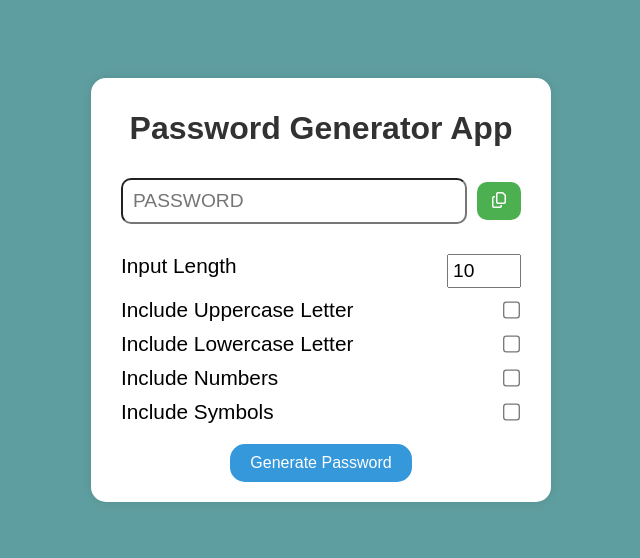
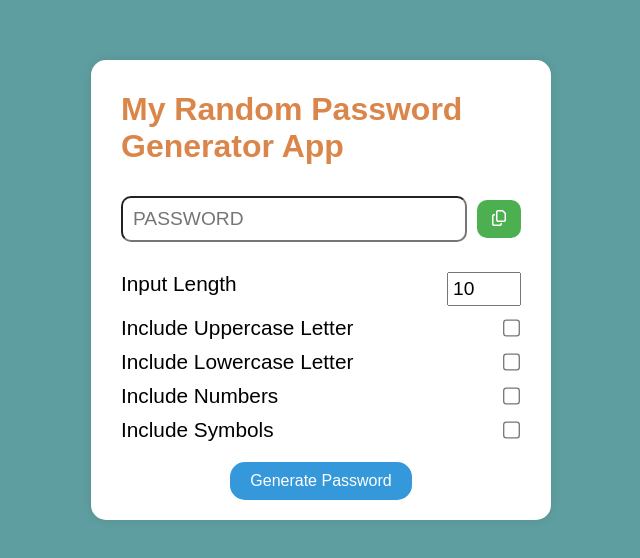
Before and after one commit to Hem1144/password-generator-app, a plain HTML site: page index.html in a window 1280 px wide. Shown: the part 110-668 px from the top of the page, without its empty margins (319-959 px from the left). Drawn offline with Linux system fonts and the light colour scheme.

Commit message:
feat: Made app more informative and clear

```diff
--- a/index.html
+++ b/index.html
@@ -15,7 +15,7 @@
   </head>
   <body>
     <div class="container">
-      <h1>Password Generator App</h1>
+      <h1>My Random Password Generator App</h1>
       <div class="password-section">
         <input
           class="password-display"
--- a/style.css
+++ b/style.css
@@ -26,6 +26,8 @@ body {
 h1 {
   font-size: 2rem;
   opacity: 0.8;
+  color: chocolate;
+  text-wrap: wrap;
 }
 
 .password-section {
```
